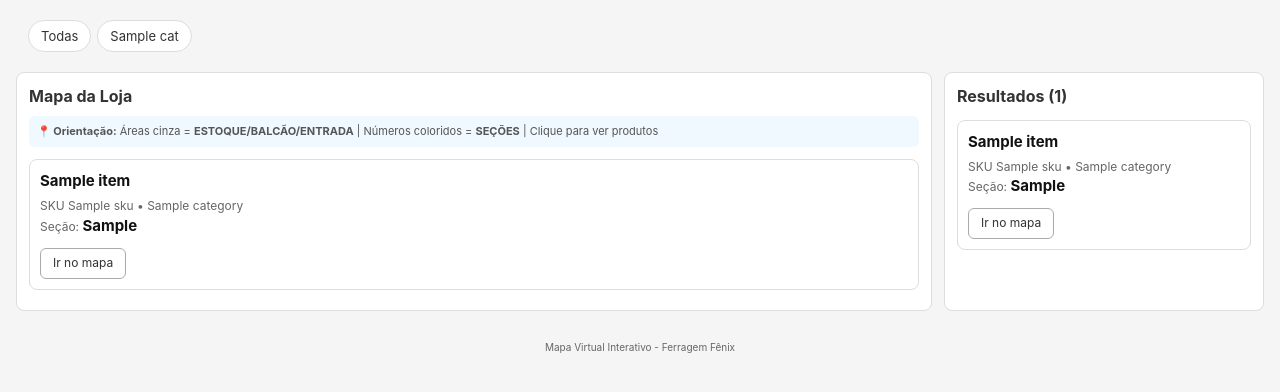
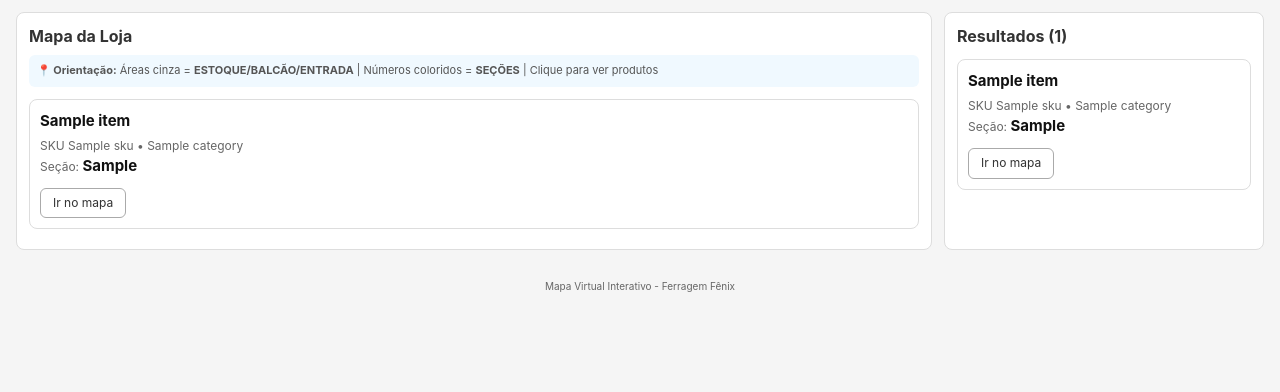
Before and after one commit to vitoriacorreax/MapTools, a Flask app: template templates/index.html in a window 1280 px wide. Shown: the part 80-472 px from the top of the page. Run offline with Flask 3, Linux system fonts and the light colour scheme; the template is opened without the code that fills it: most values are stand-ins (such as "Sample title", 1, 10 or a date in 2020); grey boxes marked "Sample" are stand-in pictures.

Commit message:
Remover opÃ§Ãµes de categoria

```diff
--- a/templates/index.html
+++ b/templates/index.html
@@ -243,12 +243,6 @@
       </form>
     </div>
 
-    <div class="chips">
-      <a href="/?q={{ query }}" class="chip{% if not active_category %} active{% endif %}">Todas</a>
-      {% for cat in categories %}
-      <a href="/?q={{ query }}&cat={{ cat }}&view={{ view_mode }}&cell={{ cell_px }}" class="chip{% if active_category==cat %} active{% endif %}">{{ cat }}</a>
-      {% endfor %}
-    </div>
 
     <div id="layout">
       <section class="panel" id="map-top">
```
